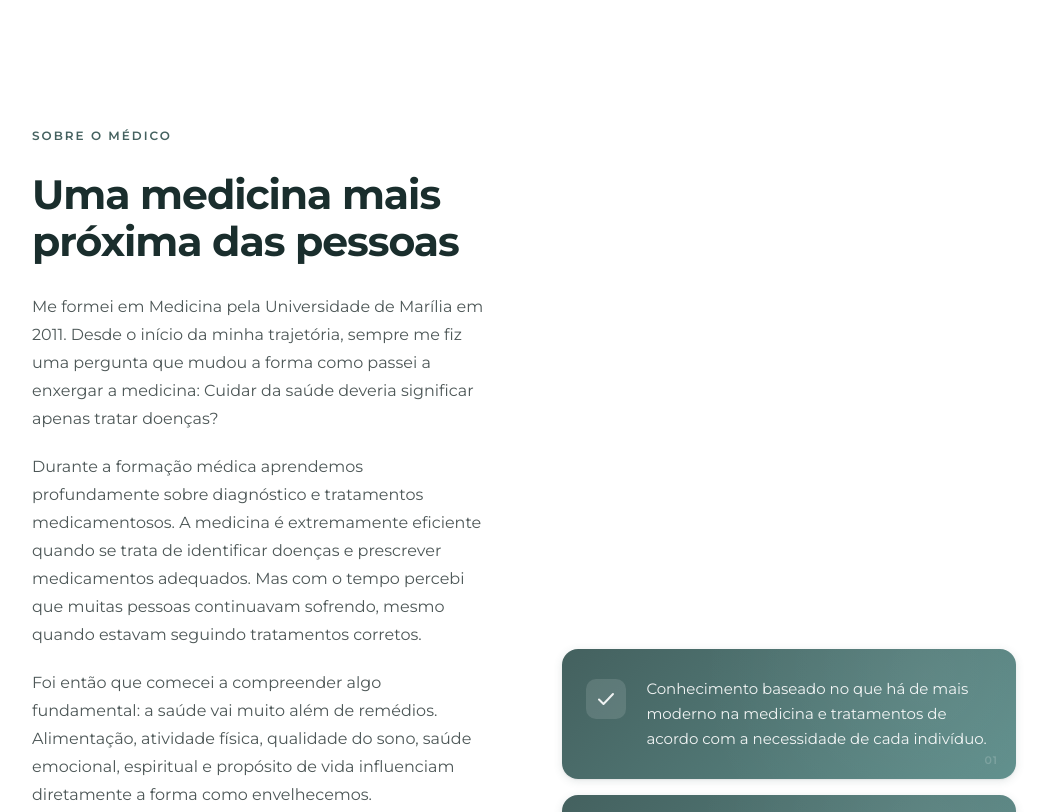
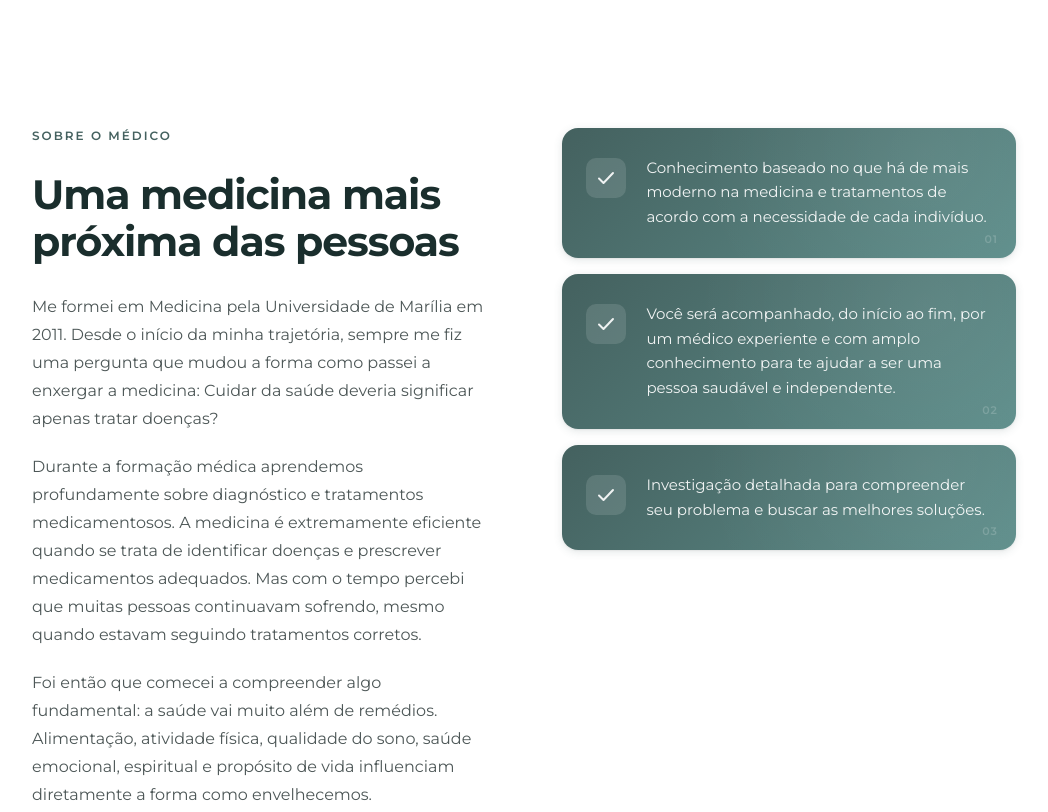
Before and after one commit to gsPatrick/adilson-lp, a Next.js app: page / in a window 1280 px wide. Shown: the part 8000-8812 px from the top of the page, without its empty margins (116-1164 px from the left). Built offline with nearby package versions, Linux system fonts and the light colour scheme; no server answers.

Commit message:
feat: make AboutDoctor pillar cards sticky on desktop

```diff
--- a/components/organisms/AboutDoctor/AboutDoctor.module.css
+++ b/components/organisms/AboutDoctor/AboutDoctor.module.css
@@ -18,7 +18,7 @@
   display: grid;
   grid-template-columns: 1fr 1fr;
   gap: clamp(48px, 6vw, 96px);
-  align-items: center;
+  align-items: start;
   box-sizing: border-box;
 }
 
@@ -108,6 +108,8 @@
   display: flex;
   flex-direction: column;
   gap: 16px;
+  position: sticky;
+  top: 120px;
 }
 
 .pillarCard {
@@ -197,6 +199,7 @@
 
   .pillarsCol {
     gap: 12px;
+    position: static;
   }
 }
 
```
